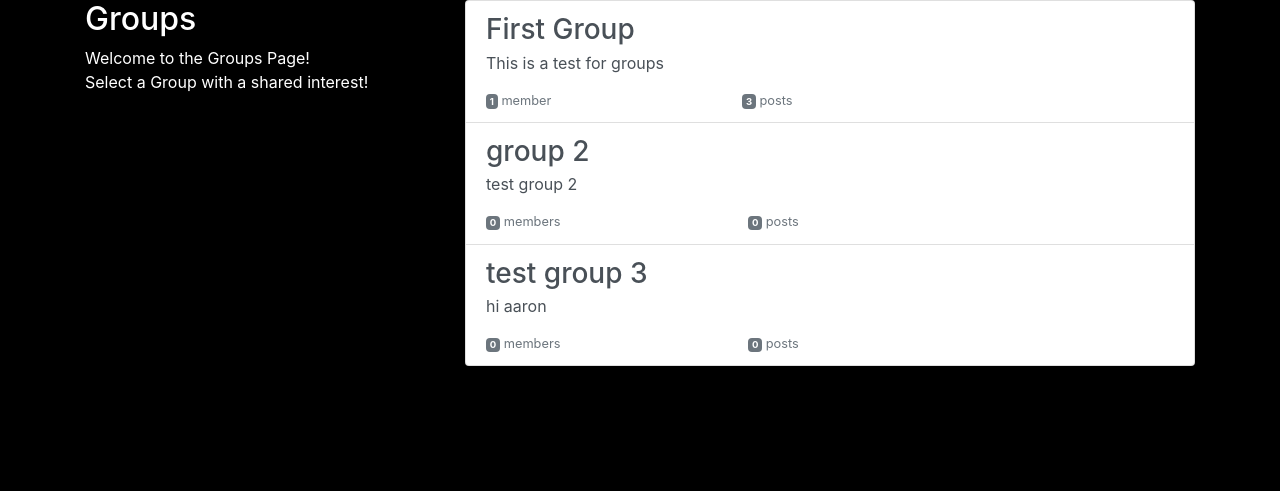
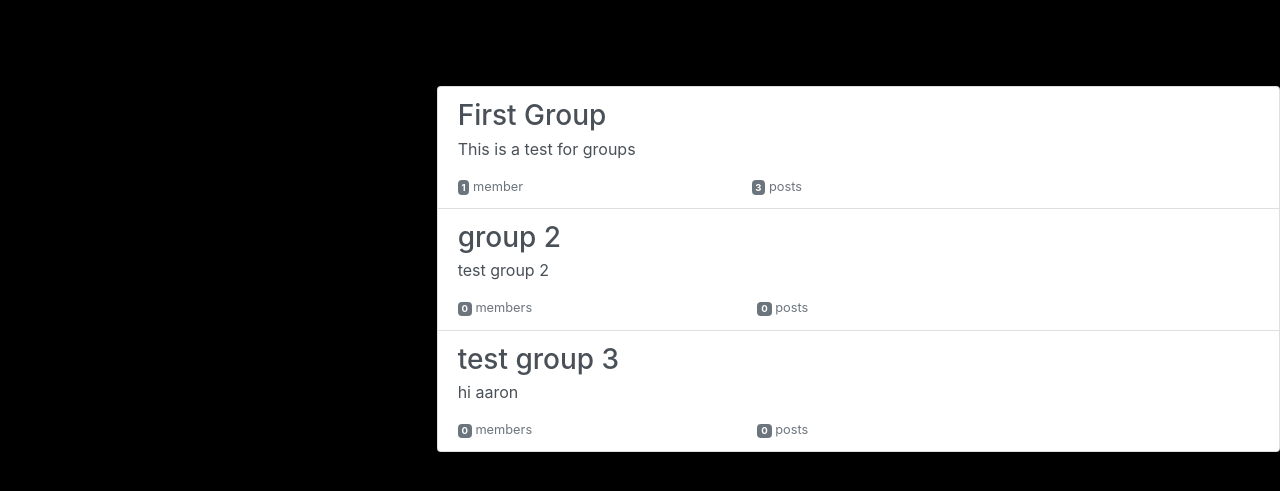
Before and after one commit to ColeHiggins2/Solo, a Django app: page /groups/ in a window 1280 px wide. Shown: the part 100-591 px from the top of the page. Run offline with Django 3.2, Linux system fonts and the light colour scheme; data comes from the database, SQL or seed files in the repository; both versions use the stored data as it was after the commit; some libraries are stand-ins or nearby versions.

Commit message:
updated groups page

```diff
--- a/solo/groups/templates/groups/group_base.html
+++ b/solo/groups/templates/groups/group_base.html
@@ -1,7 +1,7 @@
 {% extends 'base.html' %}
 {% block content %}
 
-<div class="container">
+<!-- <div class="container"> -->
   <div class="row">
     {% block pregroup %}{% endblock %}
     {% block group_content %}{% endblock %}
@@ -9,7 +9,7 @@
 
   </div>
 
-</div>
+<!-- </div> -->
 
 
 {% endblock %}
--- a/solo/groups/templates/groups/group_list.html
+++ b/solo/groups/templates/groups/group_list.html
@@ -4,15 +4,25 @@
 <div class="col-md-4">
 	<div class="content">
 		{% if user.is_authenticated %}
-		<h2>
+		<h1>
 			Welcome back
-			<a href="{% url 'posts:for_user' username=user.username %}">@{{user.username }}</a>
-		</h2>
+			<a href="{% url 'posts:for_user' username=user.username %}">{{user.username }}!</a>
+			<style>
 
+				body {background-color: #F5FFFA;}
+
+				h1 {
+					color: black;
+					font-size: 400%;
+					font-weight: normal;
+					padding-bottom: 100px;
+					padding-left: 20px;
+				}
+				</style>
+
+		</h1>
     {% endif %}
-			<h2>Groups</h2>
 
-			<p>Welcome to the Groups Page! <br>Select a Group with a shared interest!</p>
 	</div>
 	{% if user.is_authenticated %}
 	<a href="{% url 'groups:create' %}" class="btn btn-warning" role="button"><span class="fa fa-plus"></span> Create Group</a>
@@ -22,6 +32,19 @@
 
 {% block group_content %}
 <div class="col-md-8">
+	<h2> Groups
+		<style>
+			h2 {
+				color:black;
+				font-size: 65px;
+				text-align: center;
+			}
+			a{
+
+		 }
+
+			</style>
+		</h2>
 	<div class="list-group">
 		{% for group in object_list %}
 		<a href="{% url 'groups:single' slug=group.slug %}"
```
Also changed, not shown: solo/db.sqlite3.
